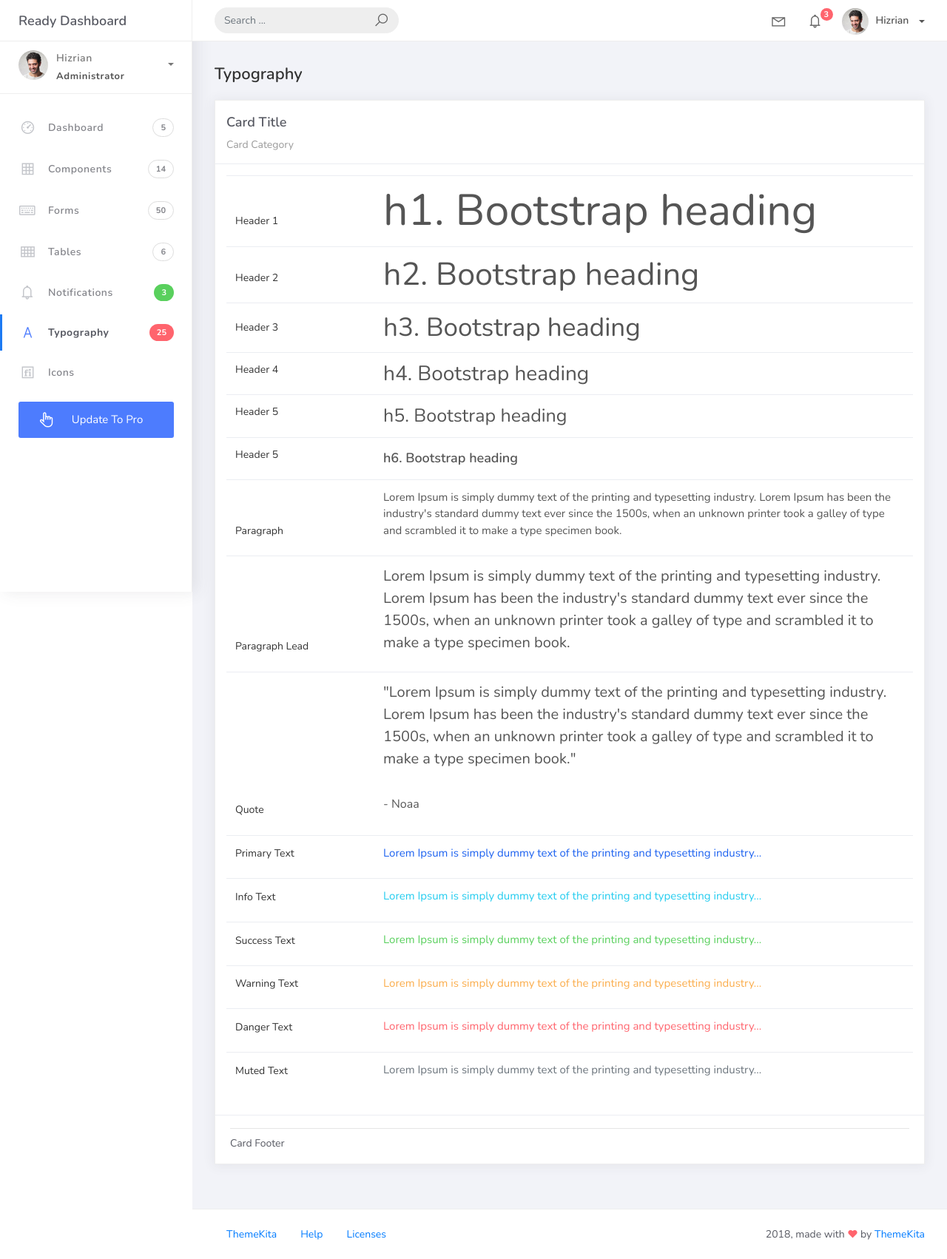
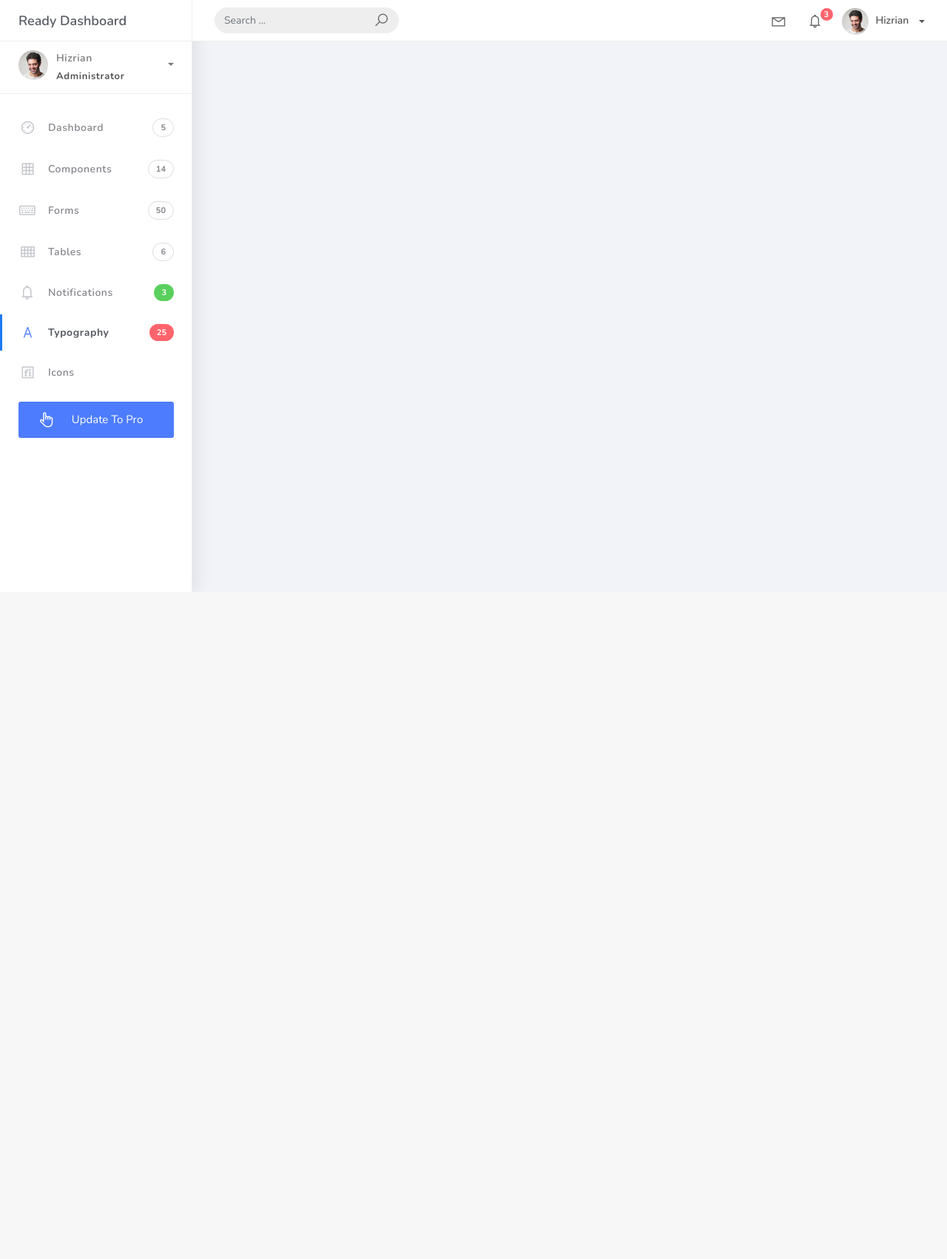
Before and after one commit to 202380269/PSUSphere, a Django app: template projectsite/templates/base.html in a window 1280 px wide. Shown: the whole page at 74% size. After the commit the page ends 800 px from the top, so only its background shows below. Run offline with Django 5.2, Linux system fonts and the light colour scheme; the template is opened without the code that fills it, so the values that code supplies are empty.

Commit message:
modify base html

```diff
--- a/projectsite/templates/base.html
+++ b/projectsite/templates/base.html
@@ -1,12 +1,13 @@
+{% load static %}
 <!DOCTYPE html>
 <html>
 <head>
 	<meta http-equiv="X-UA-Compatible" content="IE=edge,chrome=1" />
-	<title>Typography - Ready Bootstrap Dashboard</title>
+	<title>{% block title %}PSUSphere{% endblock %}</title>
 	<meta content='width=device-width, initial-scale=1.0, maximum-scale=1.0, user-scalable=0, shrink-to-fit=no' name='viewport' />
-	<link rel="stylesheet" href="assets/css/bootstrap.min.css">
+	<link rel="stylesheet" href="{% static 'css/bootstrap.min.css' %}">
 	<link rel="stylesheet" href="https://fonts.googleapis.com/css?family=Nunito:200,200i,300,300i,400,400i,600,600i,700,700i,800,800i,900,900i">
-	<link rel="stylesheet" href="assets/css/ready.css">
+	<link rel="stylesheet" href="{% static 'css/ready.css' %}">
 	<link rel="stylesheet" href="assets/css/demo.css">
 </head>
 <body>
@@ -224,171 +225,8 @@
 				</div>
 			</div>
 			<div class="main-panel">
-				<div class="content">
-					<div class="container-fluid">
-						<h4 class="page-title">Typography</h4>
-						<div class="row">
-							<div class="col-md-12">
-								<div class="card">
-									<div class="card-header">
-										<div class="card-title">Card Title</div>
-										<div class="card-category">Card Category</div>
-									</div>
-									<div class="card-body">
-										<table class="table table-typo">
-											<tbody>
-												<tr>
-													<td>
-														<p>Header 1</p>
-
-													</td>
-													<td><span class="h1">h1. Bootstrap heading</span></td>
-												</tr>
-												<tr>
-													<td>
-														<p>Header 2</p>
-
-													</td>
-													<td><span class="h2">h2. Bootstrap heading</span></td>
-												</tr>
-												<tr>
-													<td>
-														<p>Header 3</p>
-
-													</td>
-													<td><span class="h3">h3. Bootstrap heading</span></td>
-												</tr>
-												<tr>
-													<td>
-														<p>Header 4</p>
-
-													</td>
-													<td><span class="h4">h4. Bootstrap heading</span></td>
-												</tr>
-												<tr>
-													<td>
-														<p>Header 5</p>
-
-													</td>
-													<td><span class="h5">h5. Bootstrap heading</span></td>
-												</tr>
-												<tr>
-													<td>
-														<p>Header 5</p>
-
-													</td>
-													<td><span class="h6">h6. Bootstrap heading</span></td>
-												</tr>
-												<tr>
-													<td>
-														<p>Paragraph</p>
-
-													</td>
-													<td><p>Lorem Ipsum is simply dummy text of the printing and typesetting industry. Lorem Ipsum has been the industry's standard dummy text ever since the 1500s, when an unknown printer took a galley of type and scrambled it to make a type specimen book.</p></span></td>
-												</tr>
-												<tr>
-													<td>
-														<p>Paragraph Lead</p>
-
-													</td>
-													<td><p class="lead">Lorem Ipsum is simply dummy text of the printing and typesetting industry. Lorem Ipsum has been the industry's standard dummy text ever since the 1500s, when an unknown printer took a galley of type and scrambled it to make a type specimen book.</p></td>
-												</tr>
-												<tr>
-													<td>
-														<p>Quote</p>
-
-													</td>
-													<td><blockquote>
-														<p class="blockquote blockquote-primary">
-															"Lorem Ipsum is simply dummy text of the printing and typesetting industry. Lorem Ipsum has been the industry's standard dummy text ever since the 1500s, when an unknown printer took a galley of type and scrambled it to make a type specimen book."
-															<br>
-															<br>
-															<small>
-																- Noaa
-															</small>
-														</p>
-													</blockquote></td>
-												</tr>
-												<tr>
-													<td>
-														<p>Primary Text</p>
-
-													</td>
-													<td><p class="text-primary">Lorem Ipsum is simply dummy text of the printing and typesetting industry...</p></span></td>
-												</tr>
-												<tr>
-													<td>
-														<p>Info Text</p>
-
-													</td>
-													<td><p class="text-info">Lorem Ipsum is simply dummy text of the printing and typesetting industry...</p></span></td>
-												</tr>
-												<tr>
-													<td>
-														<p>Success Text</p>
-
-													</td>
-													<td><p class="text-success">Lorem Ipsum is simply dummy text of the printing and typesetting industry...</p></span></td>
-												</tr>
-												<tr>
-													<td>
-														<p>Warning Text</p>
-
-													</td>
-													<td><p class="text-warning">Lorem Ipsum is simply dummy text of the printing and typesetting industry...</p></span></td>
-												</tr>
-												<tr>
-													<td>
-														<p>Danger Text</p>
-
-													</td>
-													<td><p class="text-danger">Lorem Ipsum is simply dummy text of the printing and typesetting industry...</p></span></td>
-												</tr>
-												<tr>
-													<td>
-														<p>Muted Text</p>
-
-													</td>
-													<td><p class="text-muted">Lorem Ipsum is simply dummy text of the printing and typesetting industry...</p></span></td>
-												</tr>
-											</tbody>
-										</table>
-									</div>
-									<div class="card-footer">
-										<hr>
-										Card Footer
-									</div>
-								</div>
-							</div>
-						</div>
-					</div>
-				</div>
-				<footer class="footer">
-					<div class="container-fluid">
-						<nav class="pull-left">
-							<ul class="nav">
-								<li class="nav-item">
-									<a class="nav-link" href="http://www.themekita.com">
-										ThemeKita
-									</a>
-								</li>
-								<li class="nav-item">
-									<a class="nav-link" href="#">
-										Help
-									</a>
-								</li>
-								<li class="nav-item">
-									<a class="nav-link" href="https://themewagon.com/license/#free-item">
-										Licenses
-									</a>
-								</li>
-							</ul>
-						</nav>
-						<div class="copyright ml-auto">
-							2018, made with <i class="la la-heart heart text-danger"></i> by <a href="http://www.themekita.com">ThemeKita</a>
-						</div>
-					</div>
-				</footer>
+				{% block content %}
+                {% endblock %}
 			</div>
 		</div>
 	</div>
@@ -414,17 +252,18 @@
 		</div>
 	</div>
 </body>
-<script src="assets/js/core/jquery.3.2.1.min.js"></script>
-<script src="assets/js/plugin/jquery-ui-1.12.1.custom/jquery-ui.min.js"></script>
-<script src="assets/js/core/popper.min.js"></script>
-<script src="assets/js/core/bootstrap.min.js"></script>
-<script src="assets/js/plugin/chartist/chartist.min.js"></script>
-<script src="assets/js/plugin/chartist/plugin/chartist-plugin-tooltip.min.js"></script>
-<script src="assets/js/plugin/bootstrap-notify/bootstrap-notify.min.js"></script>
-<script src="assets/js/plugin/bootstrap-toggle/bootstrap-toggle.min.js"></script>
-<script src="assets/js/plugin/jquery-mapael/jquery.mapael.min.js"></script>
-<script src="assets/js/plugin/jquery-mapael/maps/world_countries.min.js"></script>
-<script src="assets/js/plugin/chart-circle/circles.min.js"></script>
-<script src="assets/js/plugin/jquery-scrollbar/jquery.scrollbar.min.js"></script>
-<script src="assets/js/ready.min.js"></script>
+<script src="{% static 'js/core/jquery.3.2.1.min.js' %}"></script>
+<script src="{% static 'js/plugin/jquery-ui-1.12.1.custom/jquery-ui.min.js' %}"></script>
+<script src="{% static 'js/core/popper.min.js' %}"></script>
+<script src="{% static 'js/core/bootstrap.min.js' %}"></script>
+<script src="{% static 'js/plugin/chartist/chartist.min.js' %}"></script>
+<script src="{% static 'js/plugin/chartist/plugin/chartist-plugin-tooltip.min.js' %}"></script>
+<script src="{% static 'js/plugin/bootstrap-notify/bootstrap-notify.min.js' %}"></script>
+<script src="{% static 'js/plugin/bootstrap-toggle/bootstrap-toggle.min.js' %}"></script>
+<script src="{% static 'js/plugin/jquery-mapael/jquery.mapael.min.js' %}"></script>
+<script src="{% static 'js/plugin/jquery-mapael/maps/world_countries.min.js' %}"></script>
+<script src="{% static 'js/plugin/chart-circle/circles.min.js' %}"></script>
+<script src="{% static 'js/plugin/jquery-scrollbar/jquery.scrollbar.min.js' %}"></script>
+<script src="{% static 'js/ready.min.js' %}"></script>
+
 </html>
```
